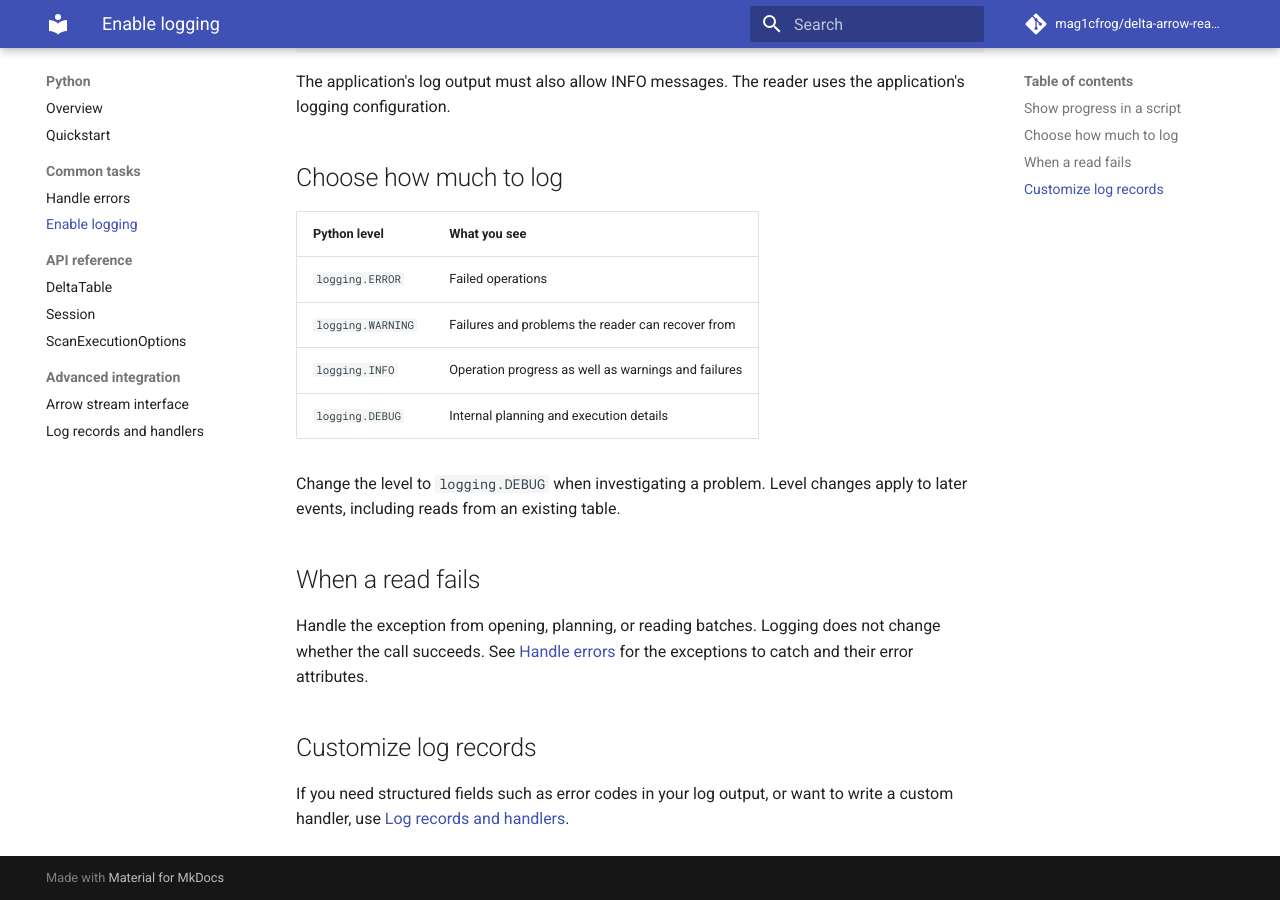
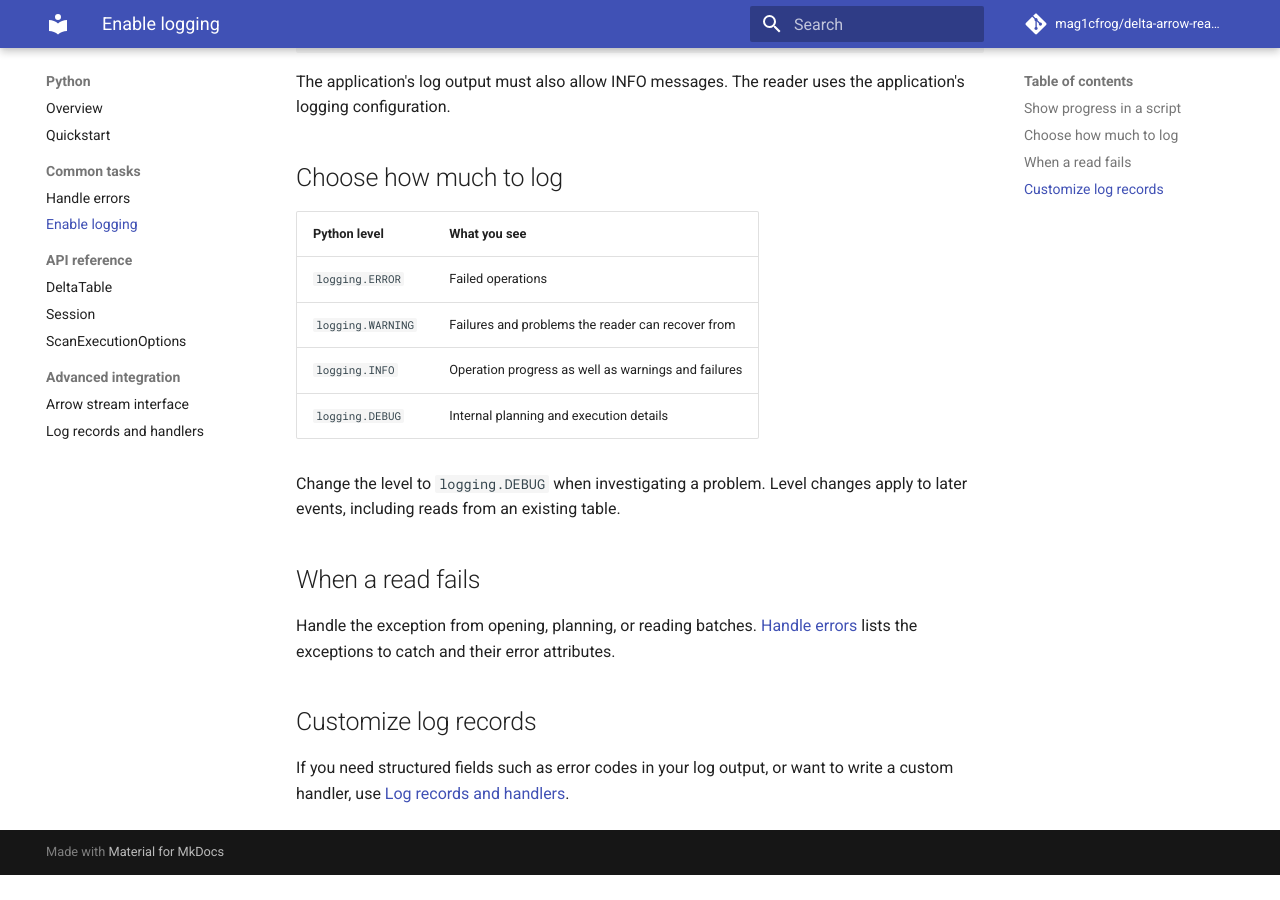
Before and after one commit to mag1cfrog/delta-arrow-reader, an MkDocs documentation site: the page built from crates/delta-arrow-reader-core/docs/public/python-api/logging.md, in a window 1280 px wide and 900 px high, scrolled down 748 px. Built offline with MkDocs 1.6.1 and Material for MkDocs 9.7.7, drawn with Linux system fonts in a browser that asks for light colours; comment, search, counter and statistics services are not loaded; after the commit the page ends 1623 px from its top, so only the background shows below that.

Commit message:
docs: correct logging guarantees and tracing test reference

```diff
--- a/crates/delta-arrow-reader-core/docs/public/python-api/logging.md
+++ b/crates/delta-arrow-reader-core/docs/public/python-api/logging.md
@@ -48,9 +48,8 @@ apply to later events, including reads from an existing table.
 
 ## When a read fails
 
-Handle the exception from opening, planning, or reading batches. Logging does
-not change whether the call succeeds. See [Handle errors](errors.md) for the
-exceptions to catch and their error attributes.
+Handle the exception from opening, planning, or reading batches.
+[Handle errors](errors.md) lists the exceptions to catch and their error attributes.
 
 ## Customize log records
 
```
Also changed, not shown: crates/delta-arrow-reader-core/docs/public/reference/tracing.md (+1 -1 lines).
